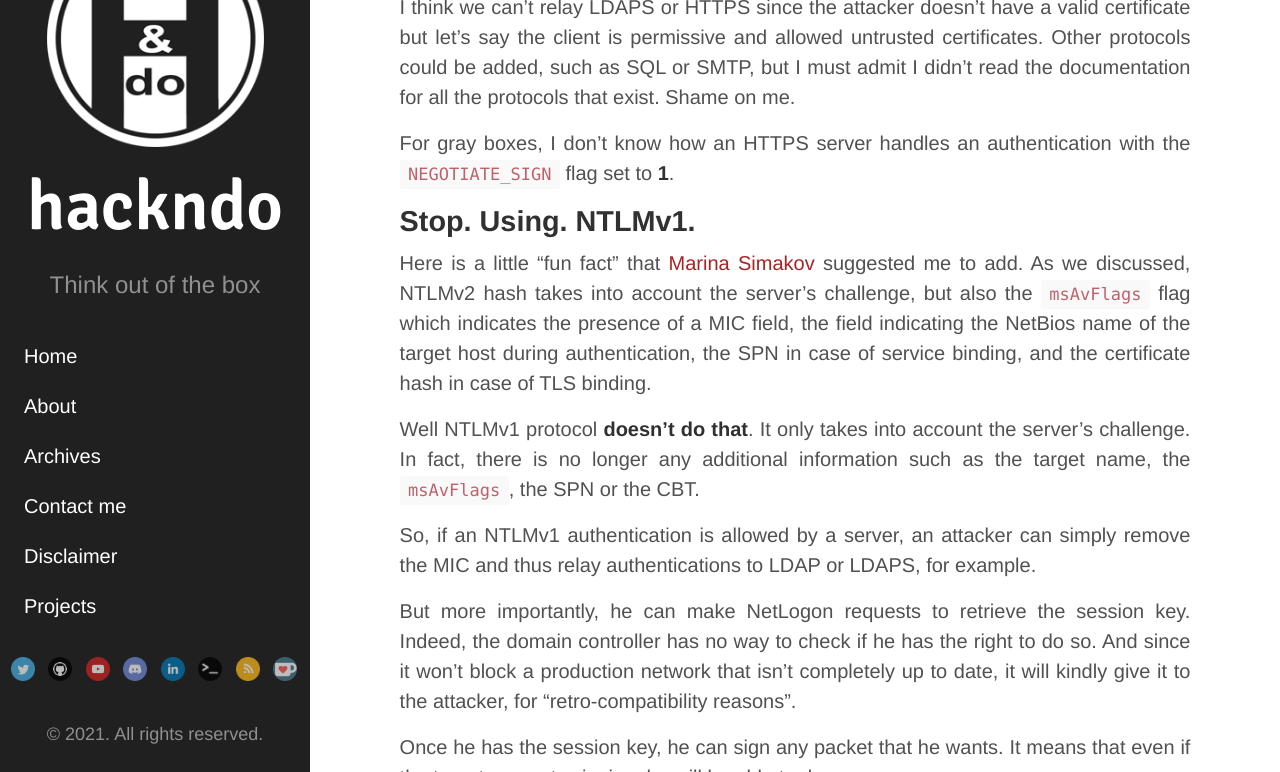
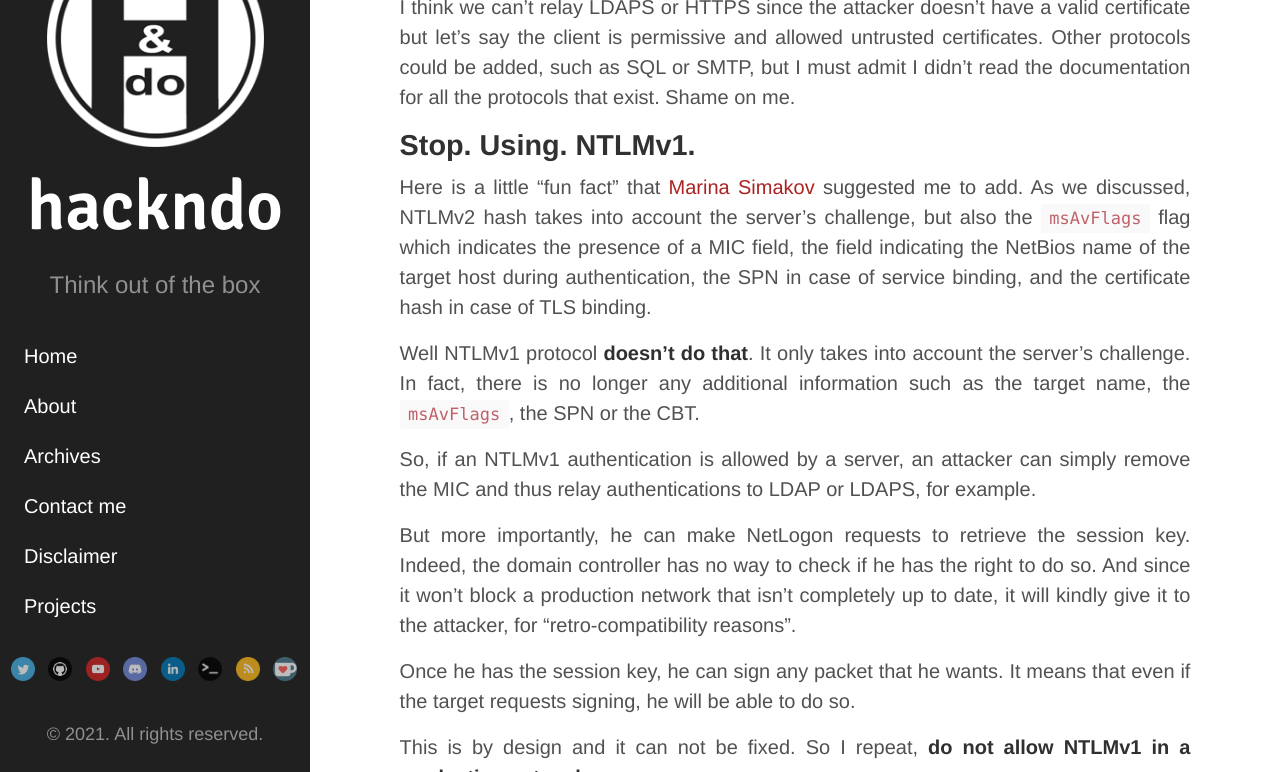
Before and after one commit to Hackndo/en.hackndo.github.io, a Jekyll site: the page built from _posts/2020-03-03-ntlm-relay.md, in a window 1280 px wide and 900 px high, scrolled down 37996 px, cut to the strip 128-900 px from the top of the window. Built offline with Jekyll 4.4.1, drawn with Linux system fonts in a browser that asks for light colours; comment, search, counter and statistics services are not loaded.

Commit message:
Update 2020-03-03-ntlm-relay.md

```diff
--- a/_posts/2020-03-03-ntlm-relay.md
+++ b/_posts/2020-03-03-ntlm-relay.md
@@ -623,8 +623,6 @@ As there are many cases, here is a table summarizing some of them.
 
 I think we can't relay LDAPS or HTTPS since the attacker doesn't have a valid certificate but let's say the client is permissive and allowed untrusted certificates. Other protocols could be added, such as SQL or SMTP, but I must admit I didn't read the documentation for all the protocols that exist. Shame on me.
 
-For gray boxes, I don't know how an HTTPS server handles an authentication with the `NEGOTIATE_SIGN` flag set to **1**.
-
 ## Stop. Using. NTLMv1.
 
 Here is a little "fun fact" that [Marina Simakov](https://twitter.com/simakov_marina) suggested me to add. As we discussed, NTLMv2 hash takes into account the server's challenge, but also the `msAvFlags` flag which indicates the presence of a MIC field, the field indicating the NetBios name of the target host during authentication, the SPN in case of service binding, and the certificate hash in case of TLS binding.
```
